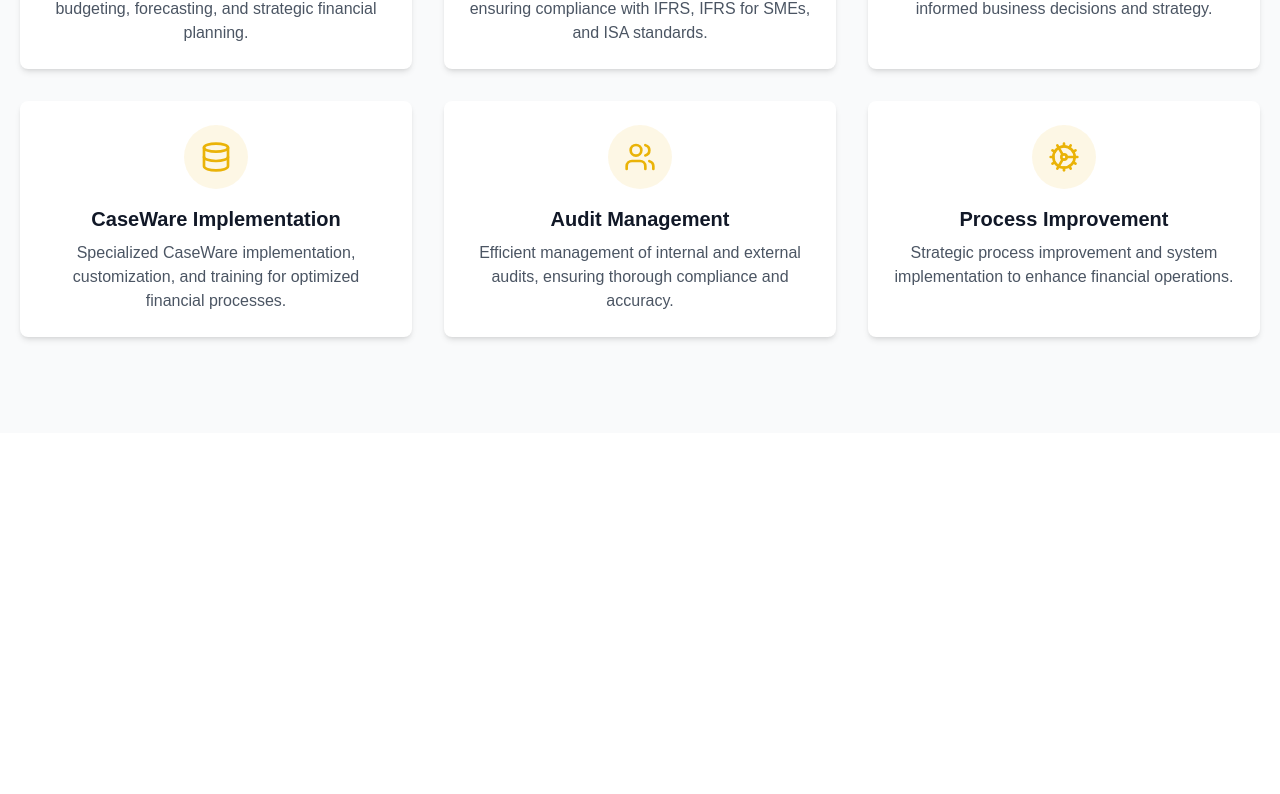
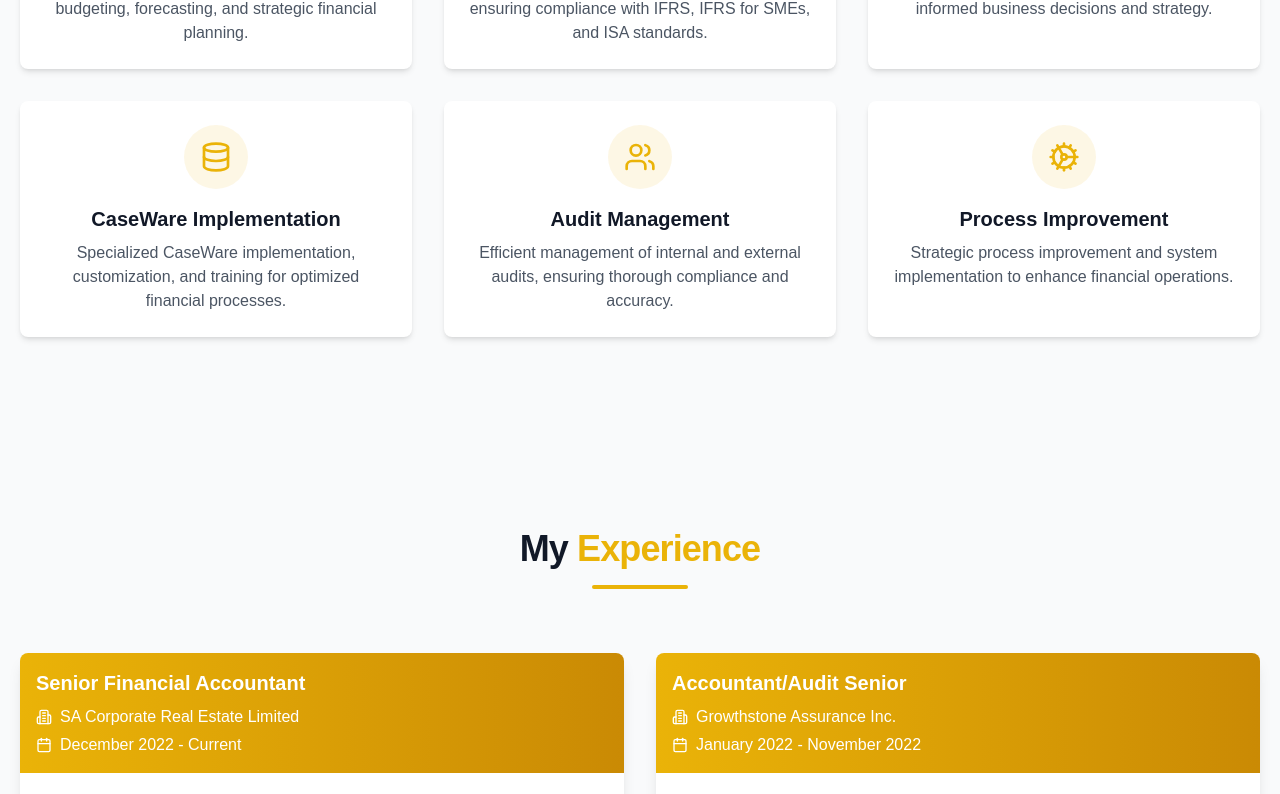
Before and after one commit to Sandile88/client_portfolio, a Next.js app: page / in a window 1280 px wide. Shown: the part 1999-2793 px from the top of the page. Before the commit the page ends 2432 px from the top, so only its background shows below. Built offline with nearby package versions, Linux system fonts and the light colour scheme.

Commit message:
added an experience page with all of them on cards

```diff
--- a/app/components/About.tsx
+++ b/app/components/About.tsx
@@ -24,7 +24,7 @@ const About = () => {
               <div className="flex flex-col items-center text-center justify-center mt-6">
                 <h2 className="font-medium title-font text-gray-900 text-lg">Professional Profile</h2>
                 <div className="w-12 h-1 bg-yellow-500 rounded mt-2 mb-4"></div>
-                <p className="text-base text-gray-600">
+                <p className="text-base text-gray-600 text-justify">
                   Accomplished accountant with expertise in IFRS, IFRS for SMEs, and ISA standards. CaseWare specialist
                   with proven implementation success.
                 </p>
@@ -32,7 +32,7 @@ const About = () => {
             </div>
 
             <div className="sm:w-2/3 sm:pl-8 sm:py-8 sm:border-l border-gray-200 sm:border-t-0 border-t mt-4 pt-4 sm:mt-0 text-center sm:text-left flex flex-col justify-center">
-              <p className="leading-relaxed text-lg mb-4 text-gray-600">
+              <p className="leading-relaxed text-lg mb-4 text-gray-600 text-justify">
                 With over 9 years of experience in both private and public sectors, I specialize in financial
                 accounting, statutory reporting, and system implementation. My expertise extends to managing complex
                 audits, preparing consolidated financial statements, and ensuring compliance with international
--- /dev/null
+++ b/app/components/Experience.tsx
@@ -0,0 +1,112 @@
+import type React from "react"
+import { Building2, Calendar, CheckCircle2 } from "lucide-react"
+
+interface ExperienceItemProps {
+  title: string
+  company: string
+  period: string
+  responsibilities: string[]
+}
+
+const ExperienceItem: React.FC<ExperienceItemProps> = ({ title, company, period, responsibilities }) => (
+  <div className="bg-white rounded-lg shadow-lg overflow-hidden transition-all duration-300 hover:shadow-xl hover:scale-105">
+    <div className="bg-gradient-to-r from-yellow-500 to-yellow-600 p-4 text-white">
+      <h3 className="text-xl font-bold">{title}</h3>
+      <div className="flex items-center mt-2">
+        <Building2 className="h-4 w-4 mr-2" />
+        <span className="font-medium">{company}</span>
+      </div>
+      <div className="flex items-center mt-1">
+        <Calendar className="h-4 w-4 mr-2" />
+        <span>{period}</span>
+      </div>
+    </div>
+    <div className="p-4">
+      <h4 className="text-lg font-semibold mb-2 text-gray-800">Key Responsibilities:</h4>
+      <ul className="space-y-2">
+        {responsibilities.map((resp, index) => (
+          <li key={index} className="flex items-start">
+            <CheckCircle2 className="h-5 w-5 mr-2 text-yellow-500 flex-shrink-0 mt-0.5" />
+            <span className="text-gray-600">{resp}</span>
+          </li>
+        ))}
+      </ul>
+    </div>
+  </div>
+)
+
+const Experience: React.FC = () => {
+  const experiences: ExperienceItemProps[] = [
+    {
+      title: "Senior Financial Accountant",
+      company: "SA Corporate Real Estate Limited",
+      period: "December 2022 - Current",
+      responsibilities: [
+        "Prepare consolidated and separate annual financial statements for the group",
+        "Prepare interim reporting for bi-annual distribution announcement",
+        "Manage property sales schedules for broll managed properties",
+        "Handle audit & review queries for Property Companies and Joint Ventures",
+        "Ensure compliance with GAAP principles and prepare statutory reporting",
+      ],
+    },
+    {
+      title: "Accountant/Audit Senior",
+      company: "Growthstone Assurance Inc.",
+      period: "January 2022 - November 2022",
+      responsibilities: [
+        "Draft separate and consolidated annual financial statements",
+        "Manage full audit functions with internal/external auditors",
+        "Prepare monthly management accounts and financial budgets",
+        "Maintain statutory compliance and implement internal control procedures",
+        "Contracted to Deloitte SA to assist with the Eskom External Audit",
+      ],
+    },
+    {
+      title: "CaseWare Working Papers Senior Consultant",
+      company: "Adapt IT (Pty) Ltd",
+      period: "September 2018 - December 2021",
+      responsibilities: [
+        "Manage projects assigned to the consulting department",
+        "Consult and provide training for corporate and public entity clients on IFRS, IFRS for SMEs, GRAP, and more",
+        "Assist clients in integrating their ERP to CaseWare",
+        "Customize templates to fit client requirements (Case View Customisations)",
+        "Prepare monthly and quarterly reports for the CaseWare department",
+      ],
+    },
+    {
+      title: "SAICA Articles",
+      company: "Ngubane & Co Chartered Accountants",
+      period: "January 2014 - December 2017",
+      responsibilities: [
+        "Completed tasks to gain exposure to SAICA Training Program competencies",
+        "Planned, executed, and finalized audits",
+        "Prepared annual financial statements within required frameworks",
+        "Prepared taxation calculations for clients",
+        "Outsourced to Auditor-General South Africa (AGSA)",
+        "Audited predetermined objectives (Auditor-General Procedures)",
+        "Evaluated financial viability of clients by calculating ratios",
+      ],
+    },
+  ]
+
+  return (
+    <section className="bg-gray-50 py-24" id="experience">
+      <div className="container px-5 mx-auto max-w-7xl">
+        <div className="text-center mb-16">
+          <h2 className="text-4xl font-bold tracking-tight text-gray-900">
+            My <span className="text-yellow-500">Experience</span>
+          </h2>
+          <div className="w-24 h-1 bg-yellow-500 mx-auto rounded mt-4"></div>
+        </div>
+
+        <div className="grid gap-8 md:grid-cols-2">
+          {experiences.map((exp, index) => (
+            <ExperienceItem key={index} {...exp} />
+          ))}
+        </div>
+      </div>
+    </section>
+  )
+}
+
+export default Experience
--- a/app/components/Hero.tsx
+++ b/app/components/Hero.tsx
@@ -16,7 +16,7 @@ const Hero = () => {
               <h1 className="text-4xl font-bold tracking-tight text-gray-900 sm:text-5xl">
                 Ayanda Bhebhe
               </h1>
-              <p className="text-xl text-gray-900">
+              <p className="text-xl text-gray-900 text-justify">
                 An accomplished, dynamic and well-seasoned Accountant and Auditor with over 9 years of experience
               </p>
             </div>
--- a/app/page.tsx
+++ b/app/page.tsx
@@ -1,4 +1,5 @@
 import About from "./components/About";
+import Experience from "./components/Experience";
 import Hero from "./components/Hero";
 import Nav from "./components/Nav";
 import Services from "./components/Services";
@@ -10,6 +11,7 @@ export default function Home() {
     <Hero/>
     <About/>
     <Services/>
+    <Experience/>
     </>
   );
 }
```
